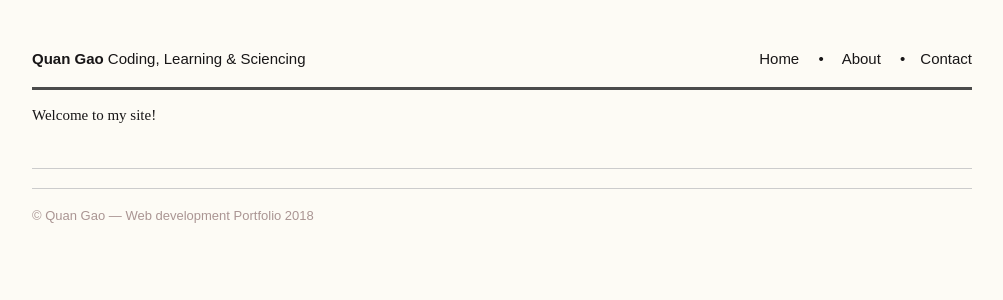
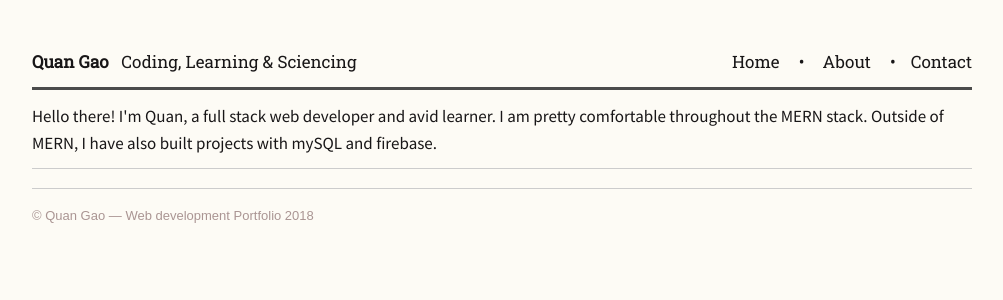
Before and after one commit to QuanGao/qg, a React (Create React App) app in the folder client/: page / in a window 1280 px wide. Shown: the top 300 px of the page, without its empty margins (138-1141 px from the left). Built offline with nearby package versions, Linux system fonts and the light colour scheme.

Commit message:
add 2 fonts

```diff
--- a/client/public/index.html
+++ b/client/public/index.html
@@ -20,6 +20,8 @@
       work correctly both with client-side routing and a non-root public URL.
       Learn how to configure a non-root public URL by running `npm run build`.
     -->
+    <!-- <link href="https://fonts.googleapis.com/css?family=Source+Sans+Pro" rel="stylesheet"> -->
+    <link href="https://fonts.googleapis.com/css?family=Roboto+Slab|Source+Sans+Pro" rel="stylesheet">
     <title>Quan Gao</title>
   </head>
   <body>
--- a/client/src/components/Header/Header.css
+++ b/client/src/components/Header/Header.css
@@ -1,4 +1,3 @@
-
 #header {
 	width: 940px;
 	height: 53px;
@@ -7,7 +6,7 @@
 }
 
 #header p {
-    font-family: "ff-tisa-sans-web-pro",sans-serif;
+    font-family: 'Roboto Slab', serif;
     line-height: normal;
 }
 
--- a/client/src/components/Header/Header.js
+++ b/client/src/components/Header/Header.js
@@ -7,7 +7,7 @@ const Header = () => (
     <div id="header">
         <div id="title">
             <p>
-                <a href="index.html"><strong>Quan Gao</strong> Coding, Learning &amp; Sciencing </a>
+                <a href="index.html"><strong>Quan Gao</strong> &nbsp; Coding, Learning &amp; Sciencing </a>
             </p>
         </div>
         <div id="main-nav">
--- a/client/src/components/Intro/Intro.js
+++ b/client/src/components/Intro/Intro.js
@@ -6,7 +6,7 @@ import React from 'react'
 const Intro = () => (
     <div>
         <div id="intro">
-            <p>Welcome to my site!</p>
+            <p>Hello there! I'm Quan, a full stack web developer and avid learner. I am pretty comfortable throughout the MERN stack. Outside of MERN, I have also built projects with mySQL and firebase.</p>
         </div>
         <div class="divider-line"></div>
     </div>
--- a/client/src/index.css
+++ b/client/src/index.css
@@ -1,6 +1,6 @@
 body {
-    font-family: "ff-tisa-web-pro",serif;
-    font-size: 15px;
+    font-family:'Source Sans Pro';
+    font-size: 17px;
     color: #181617;
     margin: 0px;
     padding: 0px;
```
Also changed, not shown: 2 other files (tests, documents, lock files or other folders).
